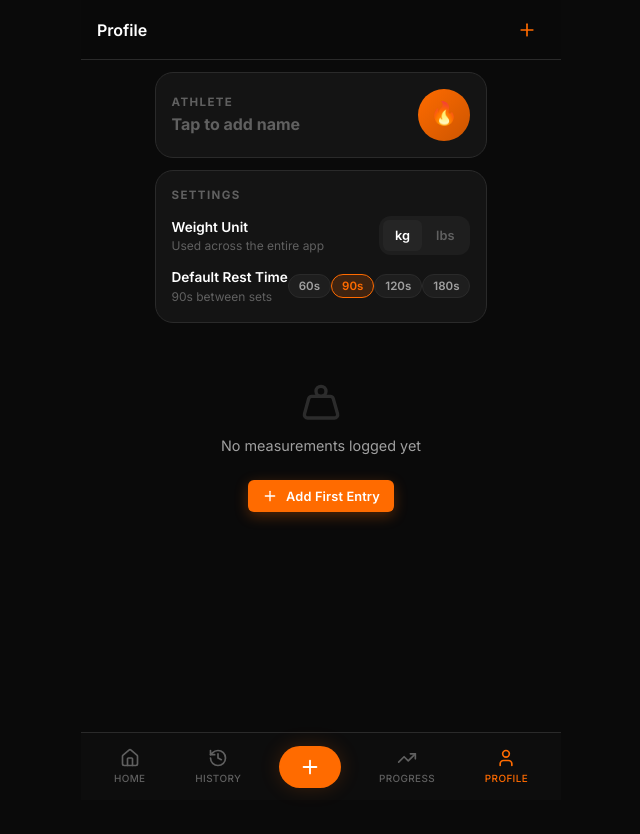
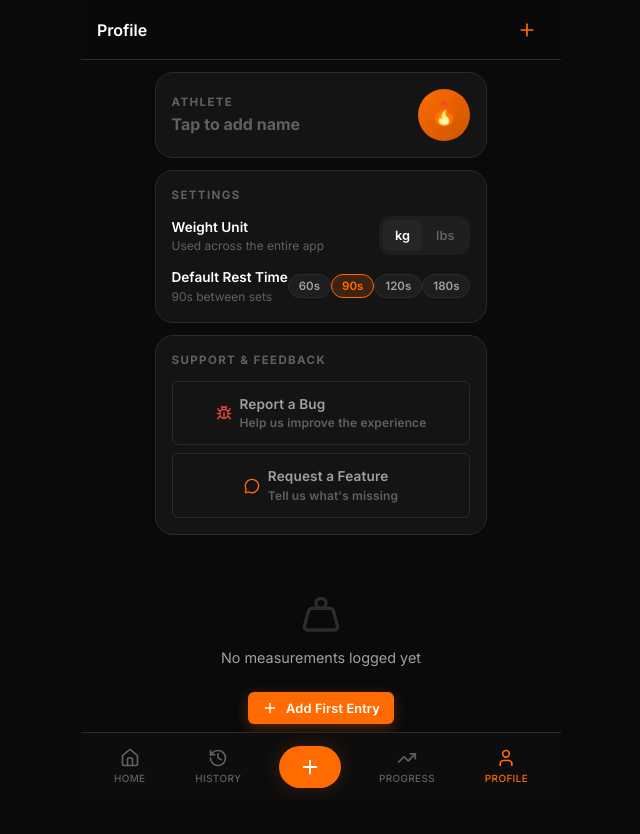
Before and after one commit to rotemg228/beaconlift_workout_app, a React (Vite) app: page /profile in a window 1280 px wide. Shown: the top 834 px of the page, without its empty margins (319-959 px from the left). Before the commit the page ends 800 px from the top, so only its background shows below. Built offline with nearby package versions, Linux system fonts and the light colour scheme.

Commit message:
Added Feedback UI and Vercel Analytics

```diff
--- a/package.json
+++ b/package.json
@@ -10,15 +10,16 @@
     "preview": "vite preview"
   },
   "dependencies": {
+    "@vercel/analytics": "^2.0.1",
     "date-fns": "^4.1.0",
     "framer-motion": "^12.38.0",
     "lucide-react": "^1.7.0",
     "react": "^19.2.4",
     "react-dom": "^19.2.4",
+    "react-is": "^19.2.4",
     "react-router-dom": "^7.14.0",
     "recharts": "^3.8.1",
-    "zustand": "^5.0.12",
-    "react-is": "^19.2.4"
+    "zustand": "^5.0.12"
   },
   "devDependencies": {
     "@eslint/js": "^9.39.4",
--- a/src/main.jsx
+++ b/src/main.jsx
@@ -1,9 +1,11 @@
-import { StrictMode } from 'react';
-import { createRoot } from 'react-dom/client';
-import App from './App.jsx';
+import React from 'react'
+import ReactDOM from 'react-dom/client'
+import App from './App.jsx'
+import { Analytics } from '@vercel/analytics/react'
 
-createRoot(document.getElementById('root')).render(
-  <StrictMode>
+ReactDOM.createRoot(document.getElementById('root')).render(
+  <React.StrictMode>
     <App />
-  </StrictMode>
-);
+    <Analytics />
+  </React.StrictMode>,
+)
--- a/src/pages/ProfilePage.jsx
+++ b/src/pages/ProfilePage.jsx
@@ -1,6 +1,6 @@
 import { useState } from 'react';
 import { motion } from 'framer-motion';
-import { Plus, Weight, Ruler, Trash2, ChevronDown, ChevronUp, Check } from 'lucide-react';
+import { Plus, Weight, Ruler, Trash2, ChevronDown, ChevronUp, Check, Bug, MessageCircle } from 'lucide-react';
 import { AreaChart, Area, XAxis, YAxis, CartesianGrid, Tooltip, ResponsiveContainer } from 'recharts';
 import { useMeasurementStore, useSettingsStore } from '../store';
 import { format, parseISO } from 'date-fns';
@@ -241,6 +241,35 @@ export default function ProfilePage() {
         </div>
       </motion.div>
 
+      {/* ── Support & Feedback ── */}
+      <motion.div className="card mb-12" initial={{ opacity: 0 }} animate={{ opacity: 1 }} transition={{ delay: 0.14 }}>
+        <div className="section-title mb-12">Support & Feedback</div>
+        <div className="flex-col gap-8">
+          <a
+            href="mailto:forgeesupport@proton.me?subject=FORGE Bug Report&body=Please describe the bug and steps to reproduce:"
+            className="btn btn-ghost btn-sm btn-full items-center gap-8 justify-start"
+            style={{ textAlign: 'left', padding: '12px' }}
+          >
+            <Bug size={16} color="var(--color-danger)" />
+            <div>
+              <div className="text-sm font-semibold">Report a Bug</div>
+              <div className="text-xs text-muted">Help us improve the experience</div>
+            </div>
+          </a>
+          <a
+            href="mailto:forgeesupport@proton.me?subject=FORGE Feature Request&body=What feature would you like to see?"
+            className="btn btn-ghost btn-sm btn-full items-center gap-8 justify-start"
+            style={{ textAlign: 'left', padding: '12px' }}
+          >
+            <MessageCircle size={16} color="var(--color-accent)" />
+            <div>
+              <div className="text-sm font-semibold">Request a Feature</div>
+              <div className="text-xs text-muted">Tell us what's missing</div>
+            </div>
+          </a>
+        </div>
+      </motion.div>
+
       {/* ── Measurement Log ── */}
       {measurements.length > 0 && (
         <motion.div initial={{ opacity: 0 }} animate={{ opacity: 1 }} transition={{ delay: 0.15 }}>
```
Also changed, not shown: 1 other file (tests, documents, lock files or other folders).
